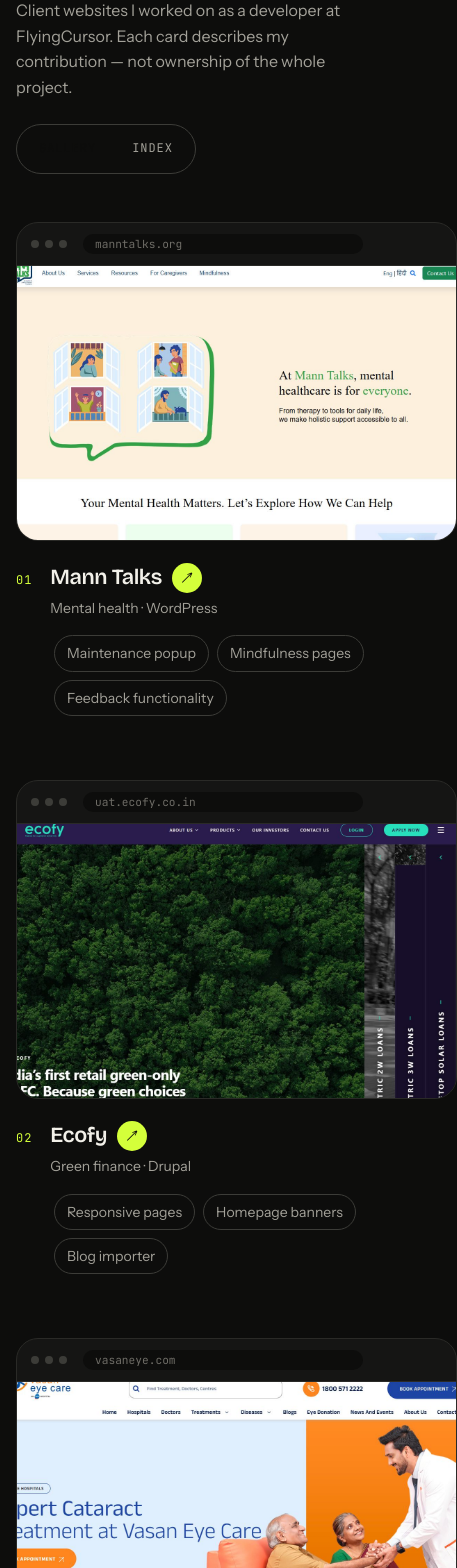
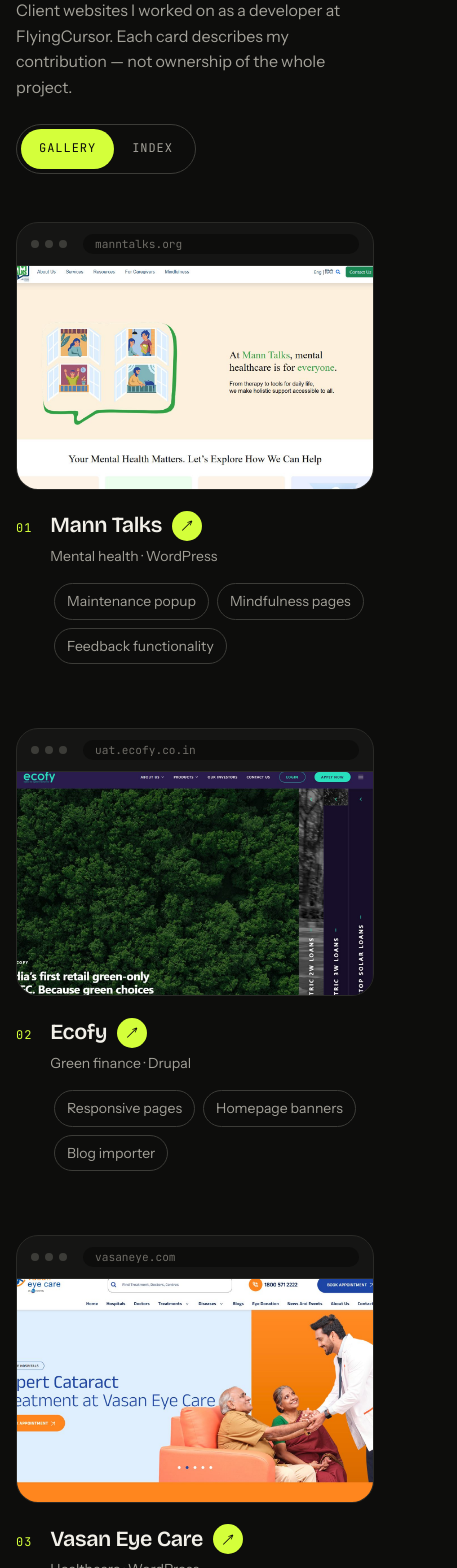
Before and after one commit to Rishabh2117/rishabh-panchal, a React (Vite) app in the folder portfolio/: page / in a window 390 px wide. Shown: the part 1300-2868 px from the top of the page, 457 px wide, since content can reach past the window. Built offline with nearby package versions, Linux system fonts and the light colour scheme.

Commit message:
style: update footer wordmark color and hover effect; adjust project card tag styling and grid responsiveness

```diff
--- a/portfolio/src/components/Footer.css
+++ b/portfolio/src/components/Footer.css
@@ -6,14 +6,13 @@
 .footer__wordmark {
   font-size: clamp(2.6rem, 11.2vw, 10.5rem);
   white-space: nowrap;
-  color: transparent;
-  -webkit-text-stroke: 1px var(--line-strong);
+  color: var(--bg-card);
   line-height: 0.85;
   margin-bottom: 40px;
   transition: color 0.6s;
 }
 .footer:hover .footer__wordmark {
-  color: var(--bg-card);
+  color: var(--line-strong);
 }
 .footer__row {
   display: flex;
--- a/portfolio/src/components/ProjectCard.css
+++ b/portfolio/src/components/ProjectCard.css
@@ -65,6 +65,9 @@
   font-size: var(--fs-small);
   margin-top: 4px;
 }
+.pcard__tags .chip {
+  white-space: normal;
+}
 .pcard__tags {
   display: flex;
   flex-wrap: wrap;
--- a/portfolio/src/components/ProjectGrid.css
+++ b/portfolio/src/components/ProjectGrid.css
@@ -29,7 +29,8 @@
   position: relative;
   z-index: 1;
 }
-.toggle__pill {
+.toggle__btn .toggle__pill {
+  z-index: 0;
   position: absolute;
   inset: 0;
   border-radius: inherit;
@@ -42,6 +43,9 @@
   grid-template-columns: repeat(12, minmax(0, 1fr));
   column-gap: clamp(20px, 3vw, 48px);
   row-gap: clamp(64px, 9vw, 140px);
+}
+.work__grid > * {
+  min-width: 0;
 }
 .work__cell--0 {
   grid-column: 1 / span 7;
@@ -151,7 +155,7 @@
 
 @media (max-width: 900px) {
   .work__grid {
-    grid-template-columns: 1fr;
+    grid-template-columns: minmax(0, 1fr);
   }
   .work__cell--0,
   .work__cell--1,
```
